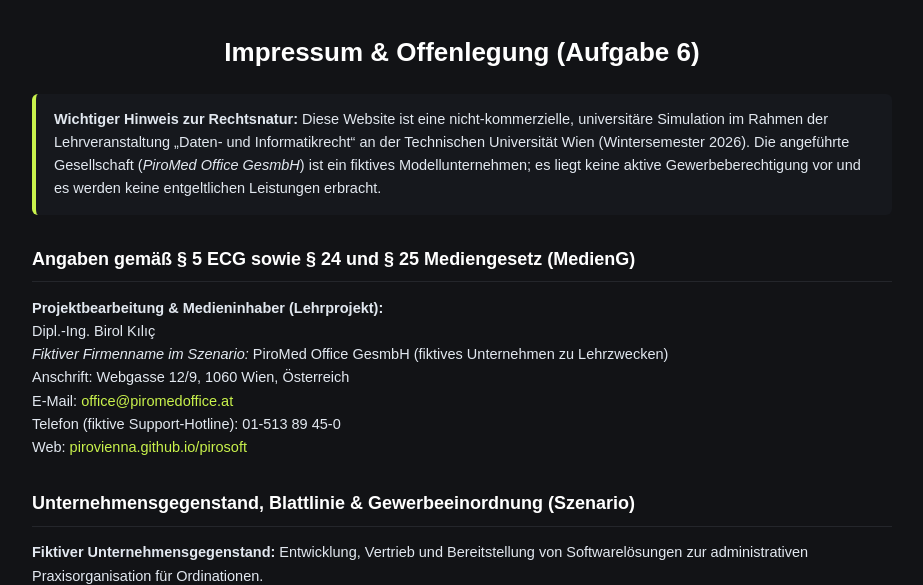
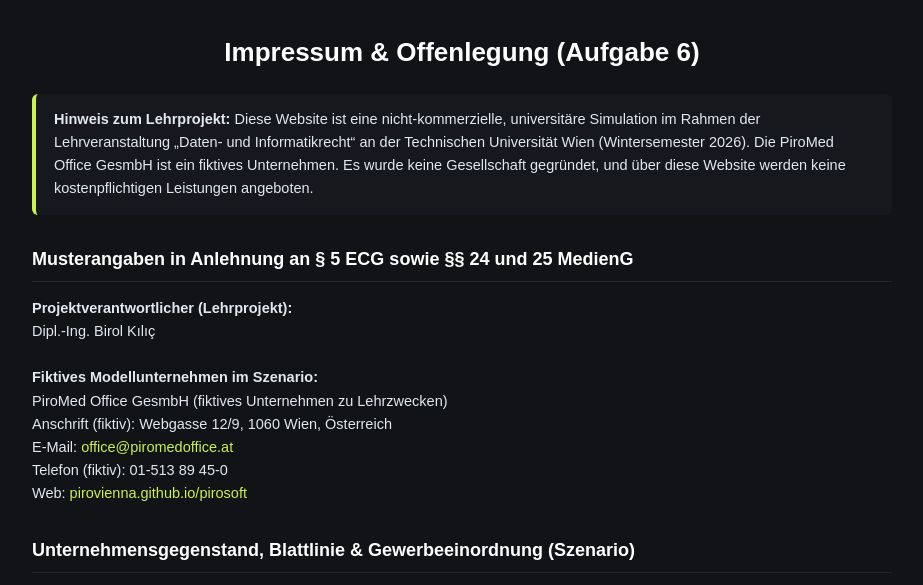
Before and after one commit to Pirovienna/pirosoft, a plain HTML site: page impressum.html in a window 1280 px wide. Shown: the part 179-764 px from the top of the page, without its empty margins (178-1101 px from the left). Drawn offline with Linux system fonts and the light colour scheme.

Commit message:
Update Impressum with project details and corrections

```diff
--- a/impressum.html
+++ b/impressum.html
@@ -50,17 +50,18 @@
       <h1>Impressum &amp; Offenlegung (Aufgabe 6)</h1>
 
       <p style="background-color: #16181d; border-left: 4px solid #c9f24c; padding: 14px 18px; border-radius: 6px;">
-        <strong>Wichtiger Hinweis zur Rechtsnatur:</strong> Diese Website ist eine nicht-kommerzielle, universitäre Simulation im Rahmen der Lehrveranstaltung „Daten- und Informatikrecht“ an der Technischen Universität Wien (Wintersemester 2026). Die angeführte Gesellschaft (<em>PiroMed Office GesmbH</em>) ist ein fiktives Modellunternehmen; es liegt keine aktive Gewerbeberechtigung vor und es werden keine entgeltlichen Leistungen erbracht.
+        <strong>Hinweis zum Lehrprojekt:</strong> Diese Website ist eine nicht-kommerzielle, universitäre Simulation im Rahmen der Lehrveranstaltung „Daten- und Informatikrecht“ an der Technischen Universität Wien (Wintersemester 2026). Die PiroMed Office GesmbH ist ein fiktives Unternehmen. Es wurde keine Gesellschaft gegründet, und über diese Website werden keine kostenpflichtigen Leistungen angeboten.
       </p>
 
-      <h2>Angaben gemäß § 5 ECG sowie § 24 und § 25 Mediengesetz (MedienG)</h2>
+      <h2>Musterangaben in Anlehnung an § 5 ECG sowie §§ 24 und 25 MedienG</h2>
       <p>
-        <strong>Projektbearbeitung &amp; Medieninhaber (Lehrprojekt):</strong><br>
-        Dipl.-Ing. Birol Kılıç<br>
-        <em>Fiktiver Firmenname im Szenario:</em> PiroMed Office GesmbH (fiktives Unternehmen zu Lehrzwecken)<br>
-        Anschrift: Webgasse 12/9, 1060 Wien, Österreich<br>
+        <strong>Projektverantwortlicher (Lehrprojekt):</strong><br>
+        Dipl.-Ing. Birol Kılıç<br><br>
+        <strong>Fiktives Modellunternehmen im Szenario:</strong><br>
+        PiroMed Office GesmbH (fiktives Unternehmen zu Lehrzwecken)<br>
+        Anschrift (fiktiv): Webgasse 12/9, 1060 Wien, Österreich<br>
         E-Mail: <a href="mailto:office@piromedoffice.at" class="link-green">office@piromedoffice.at</a><br>
-        Telefon (fiktive Support-Hotline): 01-513 89 45-0<br>
+        Telefon (fiktiv): 01-513 89 45-0<br>
         Web: <a href="https://pirovienna.github.io/pirosoft/" class="link-green">pirovienna.github.io/pirosoft</a>
       </p>
 
```
